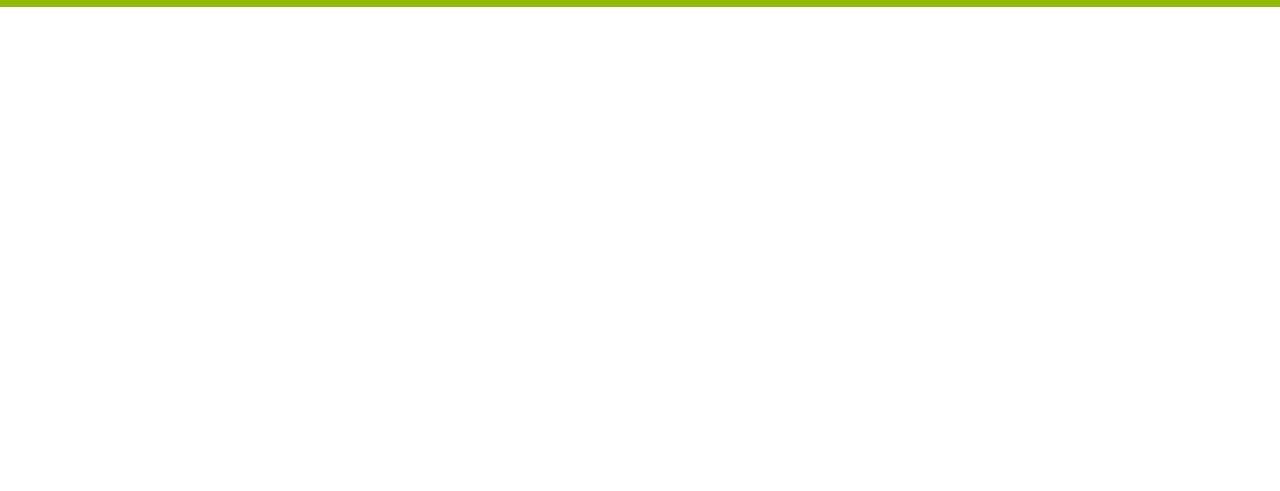
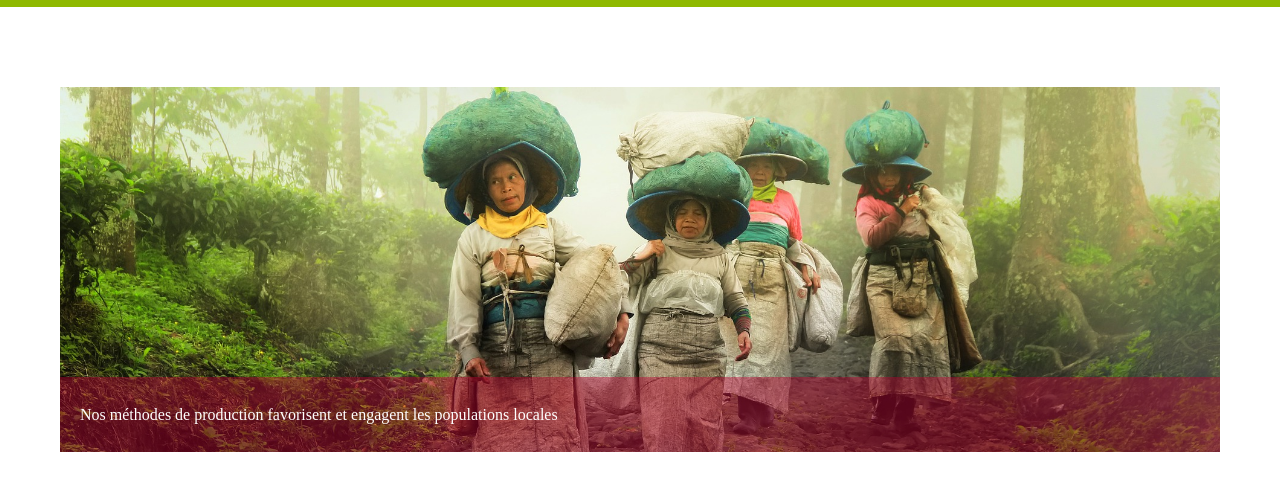
Before and after one commit to Aureliebena/tea-passion, a plain HTML site: page index.html in a window 1280 px wide. Shown: the part 73-564 px from the top of the page. Drawn offline with Linux system fonts and the light colour scheme.

Commit message:
HTML/CSS section image integration

```diff
--- a/index.html
+++ b/index.html
@@ -17,5 +17,8 @@
             </div>
         </div>
     </header>
+    <section class="section-image">
+        <p>Nos méthodes de production favorisent et engagent les populations locales</p>
+    </section>
 </body>
 </html>
--- a/style.css
+++ b/style.css
@@ -1,7 +1,8 @@
-body {
+* {
     margin: 0;
     box-sizing: border-box;
 }
+/************************************ Header  *******************************/
 
 header {
     background: #8fb900;
@@ -33,7 +34,31 @@ header {
     padding: 15px;
 }
 
-.header-container-right:hover, .header-container-right a:hover{
+.header-container-right:hover, .header-container-right a:hover {
     background: white;
     color: #8fb900;
 }
+
+/****************************** Section image **************************/
+
+.section-image {
+    background: url(img/main_pic.jpg) center/cover;
+    width: 1160px;
+    height: 365px;
+    margin: 80px auto;
+    position: relative
+}
+
+.section-image p {
+    position: absolute;
+    bottom: 0;
+    color: white;
+    background: #b900316e;
+    width: 100%;
+    height: 75px;
+    margin: 0;
+    display: flex;
+    align-items: center;
+    padding-left: 20px;
+
+}
```
Also changed, not shown: img/main_pic.jpg (added).
